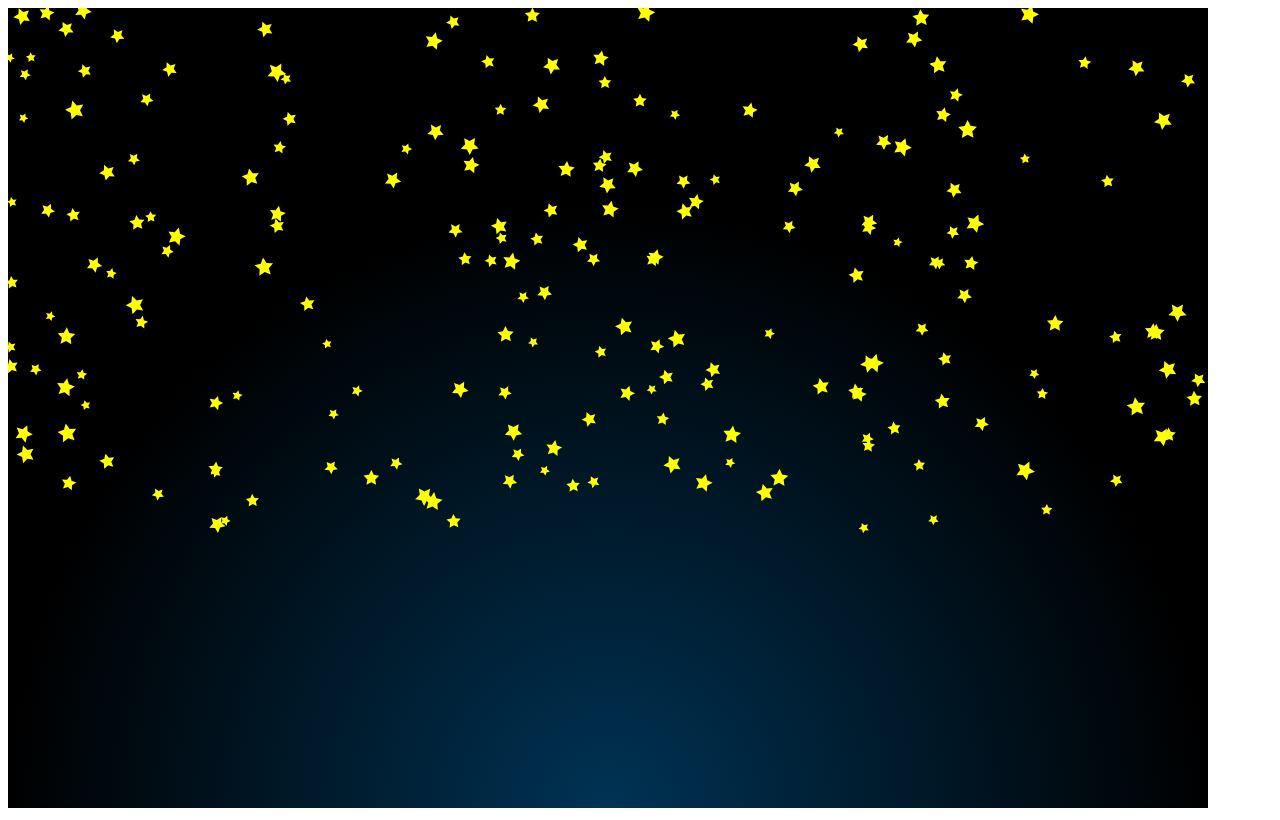
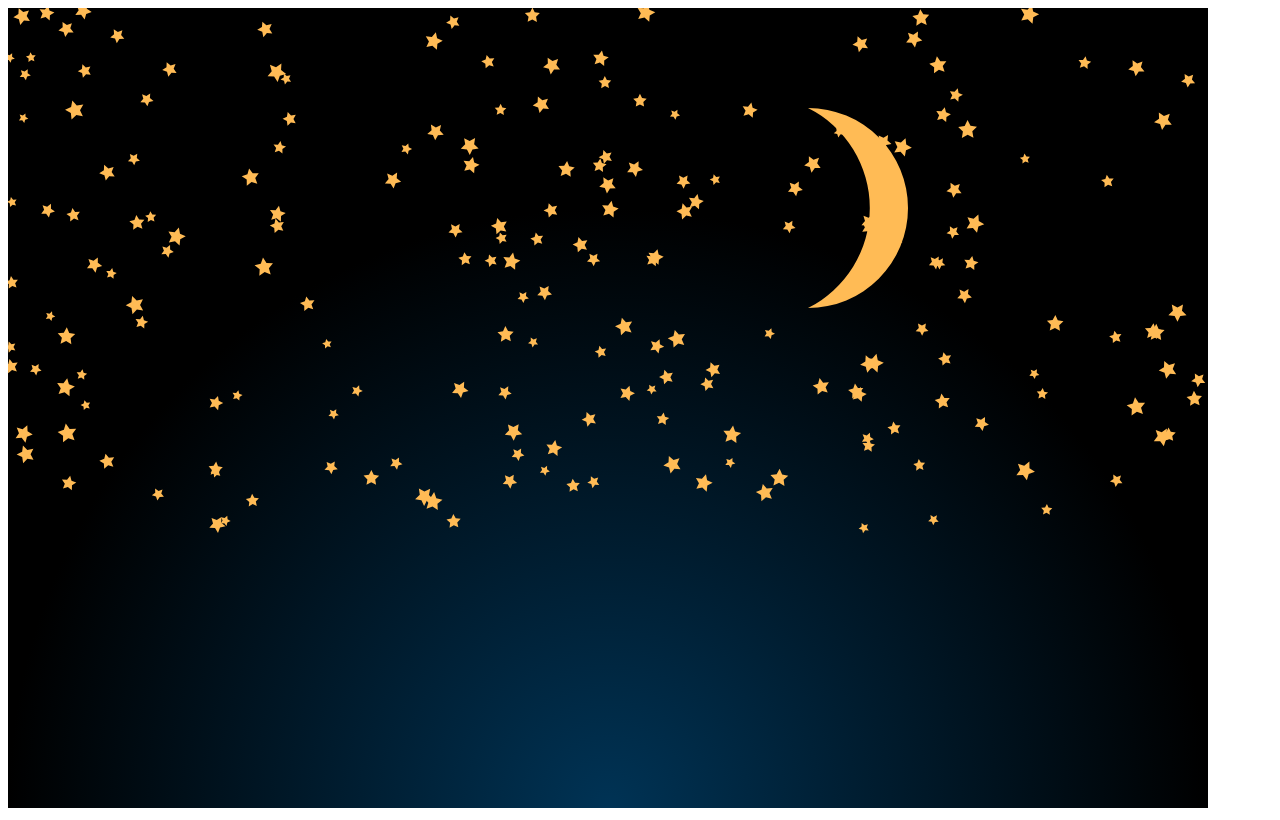
Before and after one commit to congtou221/sky, a plain HTML site: page index.html in a window 1280 px wide. Drawn offline with Linux system fonts and the light colour scheme.

Commit message:
add Moon

```diff
--- a/index.html
+++ b/index.html
@@ -31,6 +31,38 @@
 			strokeStar(r,x,y,a);
 		}
 
+		drawMoon(context,800,200,2,100,0);
+
+		function drawMoon(cxt,x,y,d,r,rot,fillColor){
+			cxt.save();
+
+			cxt.rotate(rot/180*Math.PI);
+			cxt.translate(x,y);
+			cxt.scale(r,r);
+
+			pathMoon(cxt,d);
+
+
+			cxt.fillStyle = fillColor ||"#fb5";
+			cxt.fill();
+
+			cxt.restore();
+		}
+
+		function pathMoon(cxt,d){
+			cxt.beginPath();
+
+			cxt.arc(0,0,1,0.5*Math.PI,1.5*Math.PI,true);
+			cxt.moveTo(0,-1);
+			cxt.arcTo(d,0,0,1,dis(0,1,d,0)/d);
+
+			cxt.closePath();
+		}
+
+		function dis(x1,y1,x2,y2){
+			return Math.sqrt((x1-x2)*(x1-x2)+(y1-y2)*(y1-y2));
+		}
+
 		function strokeStar(r,x,y,rot){
 			context.save();
 
@@ -40,7 +72,7 @@
 
 			pathStar();
 
-			context.fillStyle="yellow";
+			context.fillStyle="#fb5";
 		//	context.strokeStyle="lightyellow";
 		//	context.lineWidth=2;
 		//	context.lineJoin="round";
```
